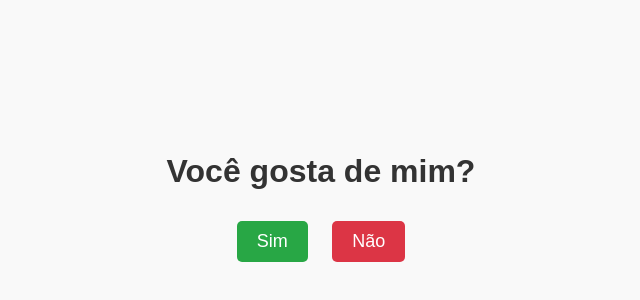
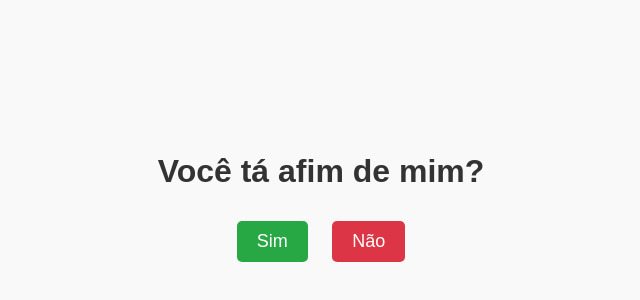
Before and after one commit to JohnGyn/html, a plain HTML site: page index.html in a window 1280 px wide. Shown: the part 198-498 px from the top of the page, without its empty margins (319-959 px from the left). Drawn offline with Linux system fonts and the light colour scheme.

Commit message:
Update index.html

```diff
--- a/index.html
+++ b/index.html
@@ -3,7 +3,7 @@
 <head>
     <meta charset="UTF-8">
     <meta name="viewport" content="width=device-width, initial-scale=1.0">
-    <title>Brincadeira Romântica</title>
+    <title>Brincadeira rs</title>
     <style>
         body {
             font-family: Arial, sans-serif;
@@ -41,7 +41,7 @@
 </head>
 <body>
     <div class="container">
-        <h1>Você gosta de mim?</h1>
+        <h1>Você tá afim de mim?</h1>
         <button class="btn yes">Sim</button>
         <button class="btn no" id="noBtn">Não</button>
     </div>
```
